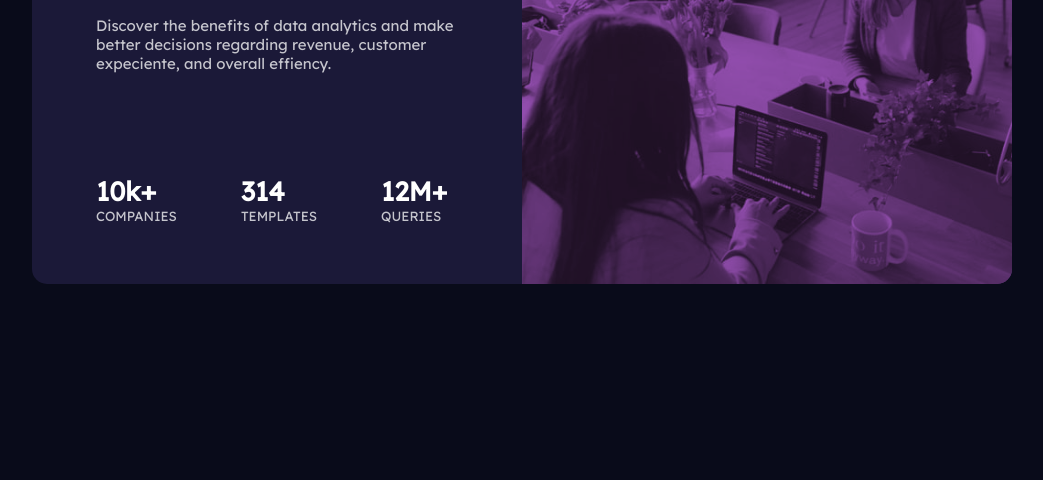
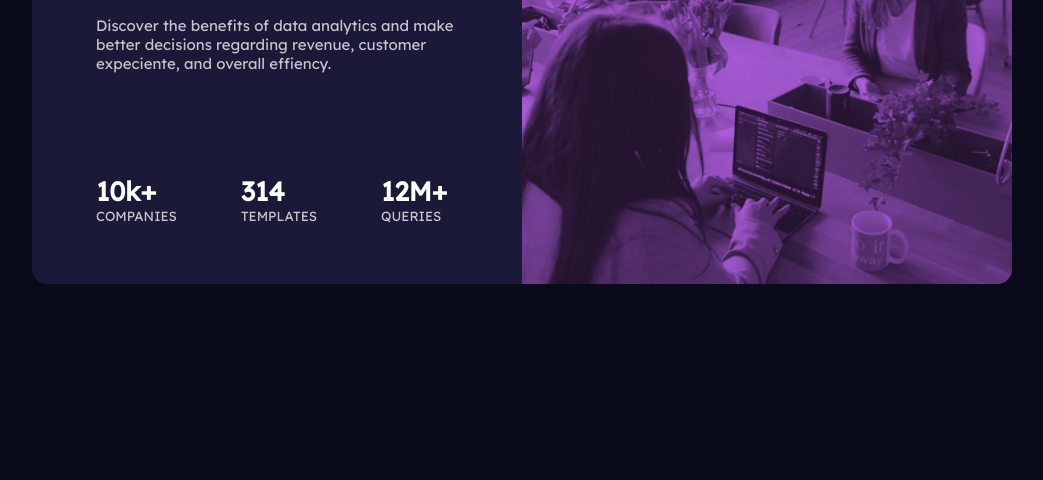
Before and after one commit to Duzoka/stats-preview-card-component-main, a plain HTML site: page index.html in a window 1280 px wide. Shown: the part 320-800 px from the top of the page, without its empty margins (118-1161 px from the left). Drawn offline with Linux system fonts and the light colour scheme.

Commit message:
Update style.css

```diff
--- a/src/css/style.css
+++ b/src/css/style.css
@@ -36,7 +36,7 @@ body {
     position: relative;
     width: 50%;
     max-height: 100%;
-    background-color: #954fb2;
+    background-color: hsl(277, 64%, 61%);
 }
 
 .img-header img {
```
